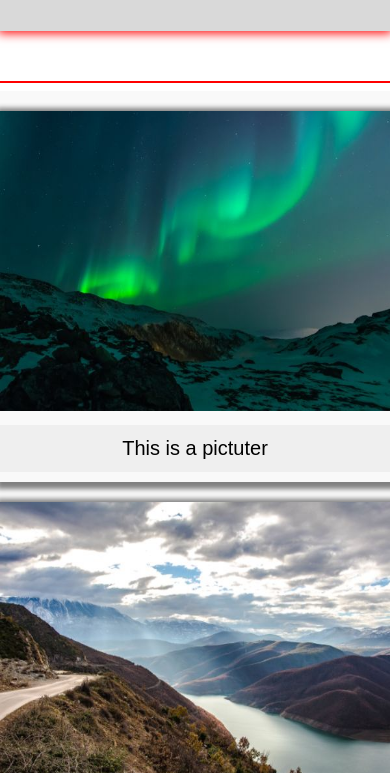
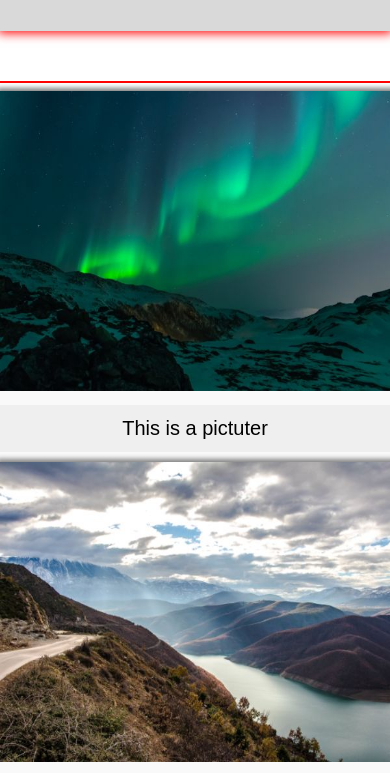
Before and after one commit to sajadazin/sajadazin.github.io, a plain HTML site: page index.html in a window 390 px wide. Shown: the part 1762-2535 px from the top of the page. Drawn offline with Linux system fonts and the light colour scheme.

Commit message:
make change in date 24 day 1401 date 16:57

```diff
--- a/index.css
+++ b/index.css
@@ -443,7 +443,6 @@ nav .dropdown {
 }
 
 
-
   .container13:hover img {
     background-color: none;
     transform: rotate(0deg) scale(1);
@@ -465,13 +464,14 @@ nav .dropdown {
       padding: 0;
       margin: 0;
    }
+   .container1 img {
+    max-width: 100%;
+   }
 
 
-   .container1 img {
-    max-width:100%;
+   .container >.container1 {
+    margin: 0;
+    padding: 0;
 
 }
-
-
-
 }
```
